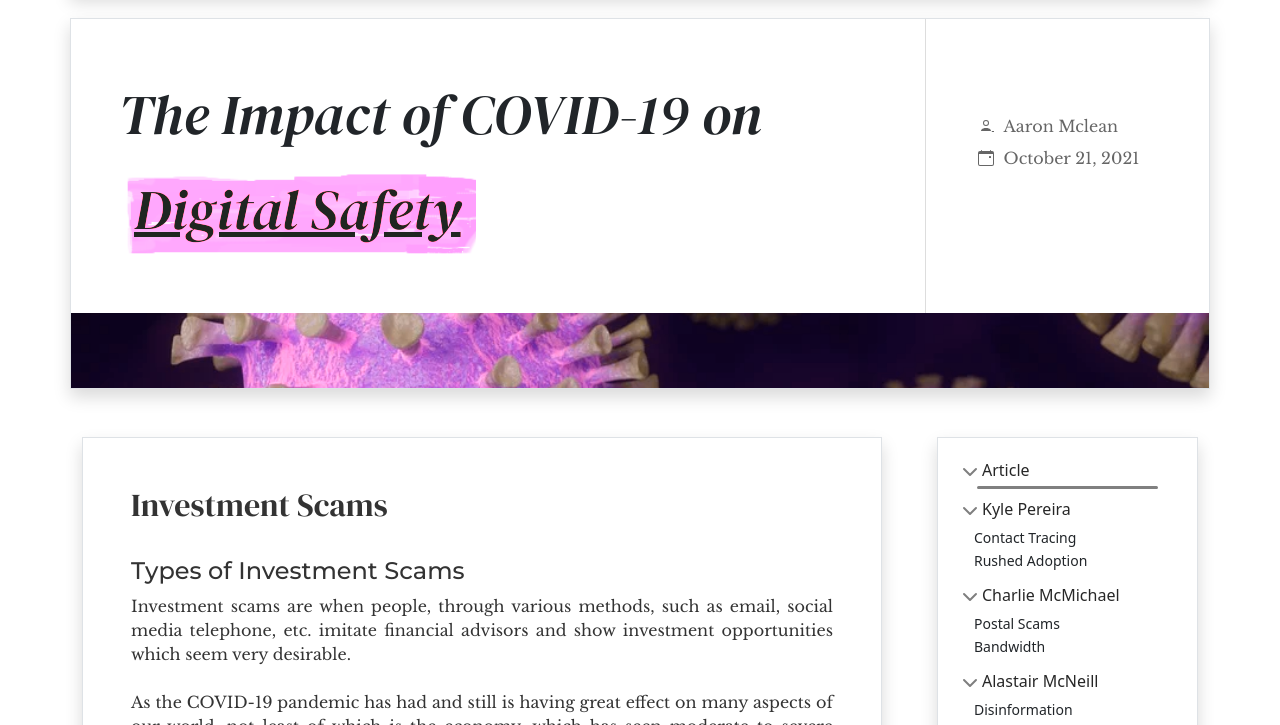
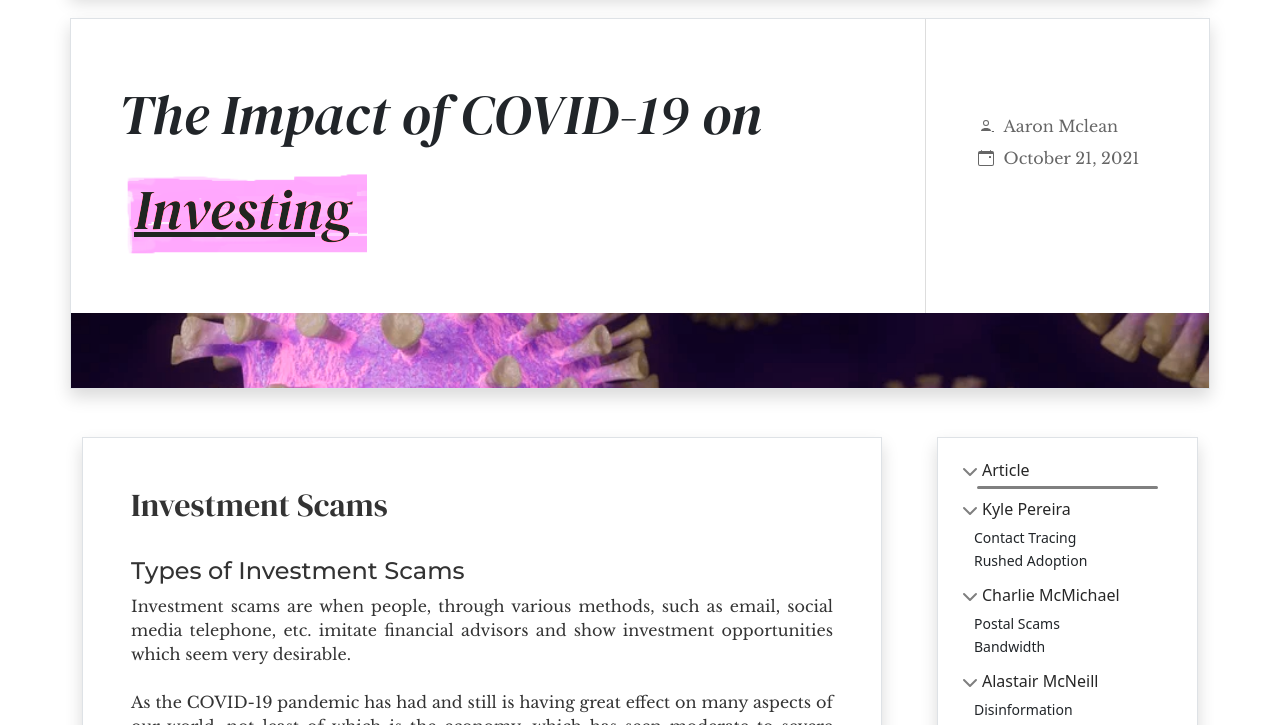
Before and after one commit to X-yl/cs101-topic-1, a plain HTML site: page InvScams.html in a window 1280 px wide. Shown: the part 62-787 px from the top of the page. Drawn offline with nearby package versions, Linux system fonts and the light colour scheme.

Commit message:
Update InvScams.html

```diff
--- a/InvScams.html
+++ b/InvScams.html
@@ -113,8 +113,7 @@
         <div class="col-lg-9 p-5">
           <h1 class="title">The Impact of COVID-19 on <u>
 		  <span class="span-highlight"
-                style="background-image: url('assets/highlighter.png'); background-repeat: no-repeat; padding: 15px;">Digital
-                Safety</span></u></h1>
+                style="background-image: url('assets/highlighter.png'); background-repeat: no-repeat; padding: 15px;">Investing</span></u></h1>
         </div>
         <div class="col-lg-auto d-flex align-items-center secondary article-info-container px-5 pb-5">
           <div>
```
